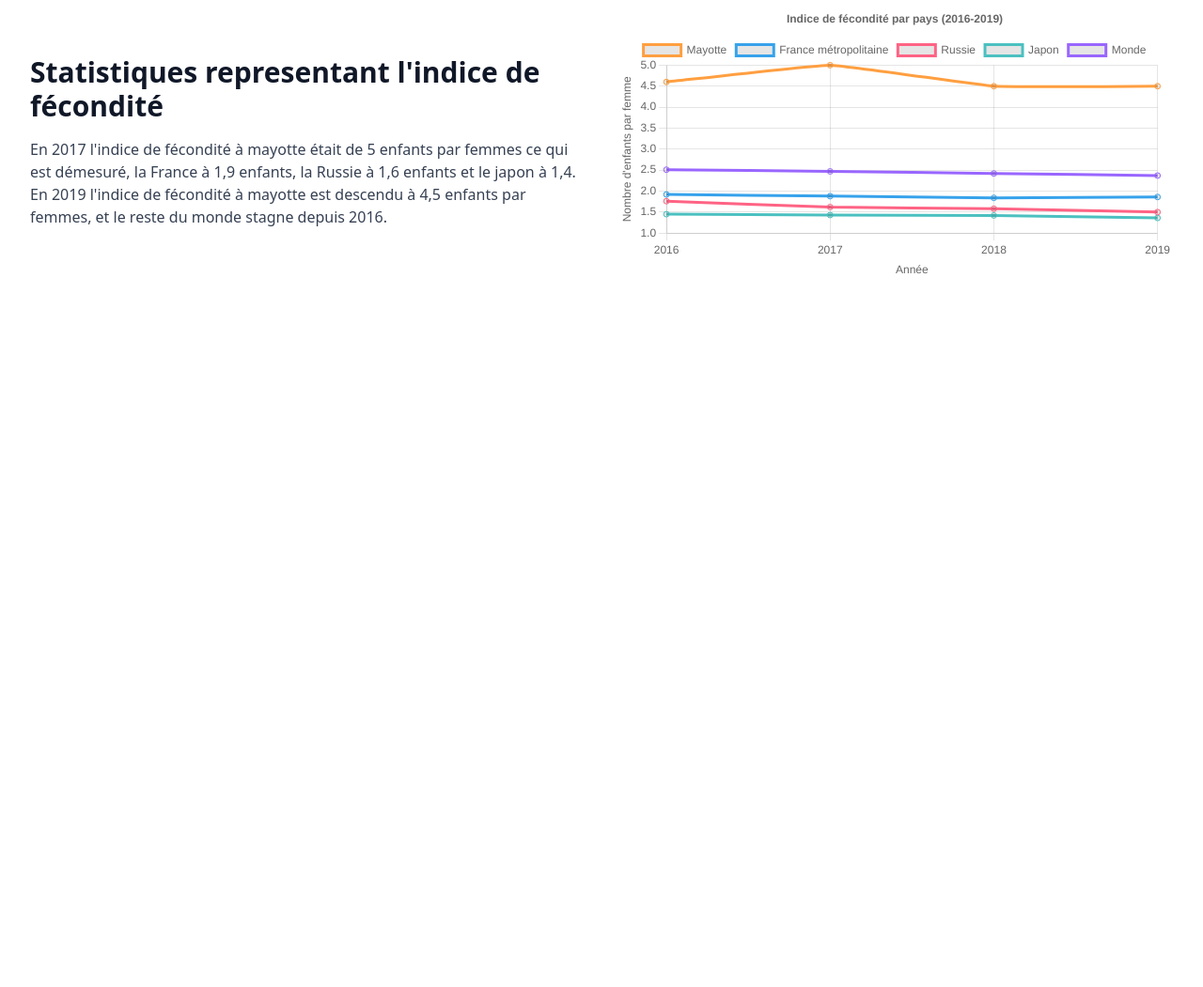
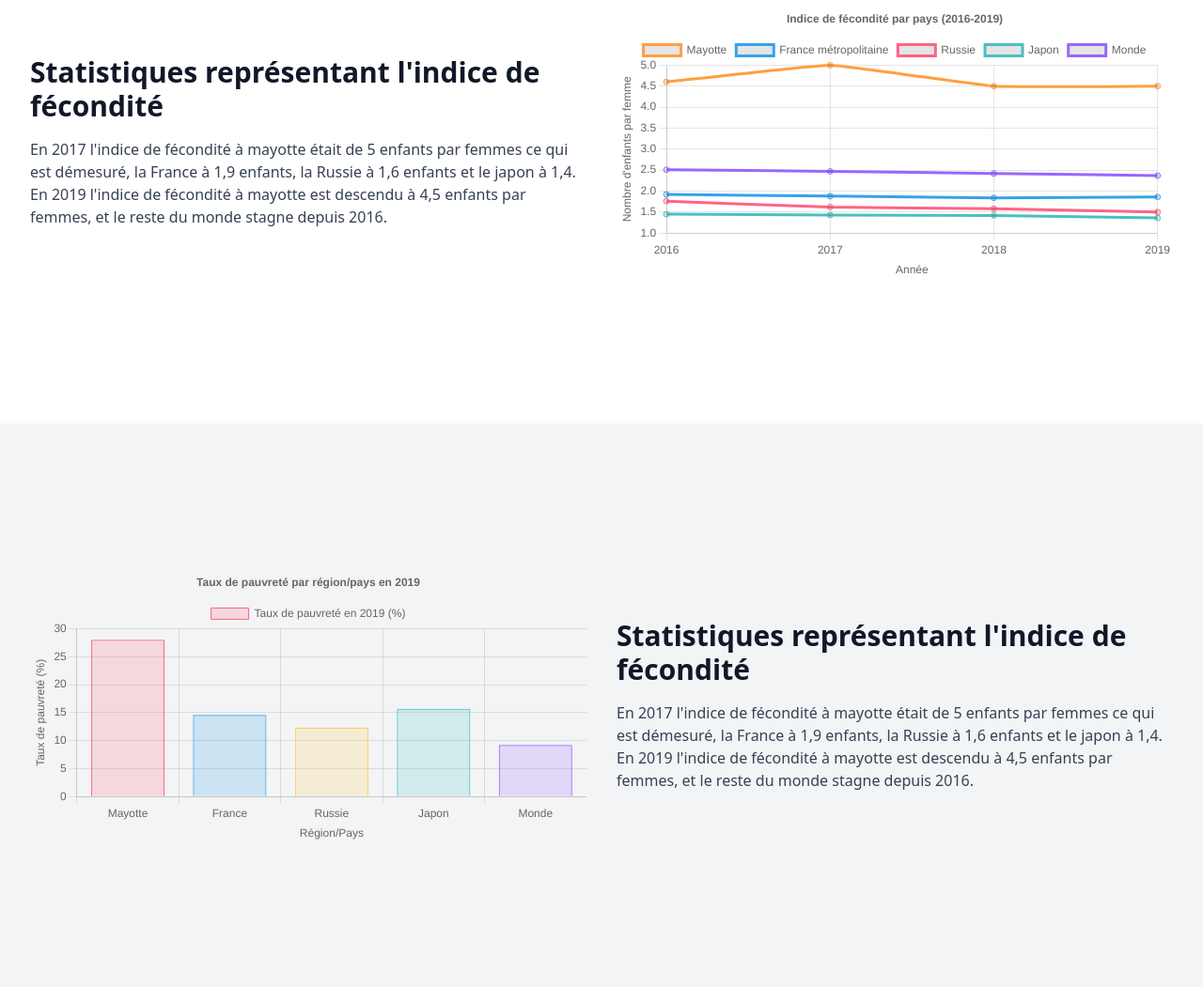
Before and after one commit to Tar1dev/site-geo-mayotte, a website built with Vite: page index.html in a window 1280 px wide. Shown: the part 2205-3256 px from the top of the page at 94% size. Before the commit the page ends 2656 px from the top, so only its background shows below. Built offline with nearby package versions, Linux system fonts and the light colour scheme.

Commit message:
taux de pauvrete

```diff
--- a/index.html
+++ b/index.html
@@ -33,7 +33,8 @@
           </h1>
 
           <p class="mt-4 max-w-lg sm:text-xl/relaxed">
-            Mayotte 2019 : entre crises et résilience, découvrez les enjeux et réalités d'un territoire en pleine mutation.
+            Mayotte 2019 : entre crises et résilience, découvrez les enjeux et
+            réalités d'un territoire en pleine mutation.
           </p>
 
           <div class="mt-8 flex flex-wrap gap-4 text-center">
@@ -72,17 +73,22 @@
     </section>
     <section id="section1" class="">
       <div class="mx-auto max-w-screen-xl px-4 py-8 sm:px-6 lg:px-8">
-        <div class="grid grid-cols-1 gap-4 md:grid-cols-2 md:items-center md:gap-8">
+        <div
+          class="grid grid-cols-1 gap-4 md:grid-cols-2 md:items-center md:gap-8"
+        >
           <div>
             <div class="max-w-lg md:max-w-none">
               <h2 class="text-2xl font-semibold text-gray-900 sm:text-3xl">
-                Graphique representant la population et la migration à mayotte en 2019
+                Graphique representant la population et la migration à mayotte
+                en 2019
               </h2>
 
               <p class="mt-4 text-gray-700">
-                Mayotte était composé de 256 500 habitants en 2019 pour environ 20% de migrands clandestins. Cela represente
-                1/5 de la population. La croissance de la population de 2012 à 2017 a augmenté de 21% alors que la France n'est qu'à 2,4%
-                dans les métropolitaines.
+                Mayotte était composé de 256 500 habitants en 2019 pour environ
+                20% de migrands clandestins. Cela represente 1/5 de la
+                population. La croissance de la population de 2012 à 2017 a
+                augmenté de 21% alors que la France n'est qu'à 2,4% dans les
+                métropolitaines.
               </p>
             </div>
           </div>
@@ -95,7 +101,9 @@
     </section>
     <section class="bg-gray-100 pt-30 pb-30">
       <div class="mx-auto max-w-screen-xl px-4 py-8 sm:px-6 lg:px-8">
-        <div class="grid grid-cols-1 gap-4 md:grid-cols-2 md:items-center md:gap-8">
+        <div
+          class="grid grid-cols-1 gap-4 md:grid-cols-2 md:items-center md:gap-8"
+        >
           <div>
             <canvas id="nataliteChart"></canvas>
           </div>
@@ -106,30 +114,34 @@
               </h2>
 
               <p class="mt-4 text-gray-700">
-                Voici l'esperance de vie à mayotte par rapport au monde. Nous voyons ici que l'esperance de vie la plus haute est de
-                84,5 ans au japon et que la plus basse est celle de la russie pour 73,2 ans. On voit que la moyenne d'esperance de vie à mayotte
-                est supérieure à la moyenne mondiale.
-
+                Voici l'esperance de vie à mayotte par rapport au monde. Nous
+                voyons ici que l'esperance de vie la plus haute est de 84,5 ans
+                au japon et que la plus basse est celle de la russie pour 73,2
+                ans. On voit que la moyenne d'esperance de vie à mayotte est
+                supérieure à la moyenne mondiale.
               </p>
             </div>
           </div>
-
         </div>
       </div>
     </section>
     <section id="section3" class="pt-30 pb-30">
       <div class="mx-auto max-w-screen-xl px-4 py-8 sm:px-6 lg:px-8">
-        <div class="grid grid-cols-1 gap-4 md:grid-cols-2 md:items-center md:gap-8">
+        <div
+          class="grid grid-cols-1 gap-4 md:grid-cols-2 md:items-center md:gap-8"
+        >
           <div>
             <div class="max-w-lg md:max-w-none">
               <h2 class="text-2xl font-semibold text-gray-900 sm:text-3xl">
-               Statistiques representant l'indice de fécondité
+                Statistiques représentant l'indice de fécondité
               </h2>
 
               <p class="mt-4 text-gray-700">
-                En 2017 l'indice de fécondité à mayotte était de 5 enfants par femmes ce qui est démesuré, la France à 1,9 enfants,
-                la Russie à 1,6 enfants et le japon à 1,4. En 2019 l'indice de fécondité à mayotte est descendu à 4,5 enfants
-                par femmes, et le reste du monde stagne depuis 2016.
+                En 2017 l'indice de fécondité à mayotte était de 5 enfants par
+                femmes ce qui est démesuré, la France à 1,9 enfants, la Russie à
+                1,6 enfants et le japon à 1,4. En 2019 l'indice de fécondité à
+                mayotte est descendu à 4,5 enfants par femmes, et le reste du
+                monde stagne depuis 2016.
               </p>
             </div>
           </div>
@@ -140,9 +152,36 @@
         </div>
       </div>
     </section>
+    <section id="section3" class="pt-30 pb-30 bg-gray-100">
+      <div class="mx-auto max-w-screen-xl px-4 py-8 sm:px-6 lg:px-8">
+        <div
+          class="grid grid-cols-1 gap-4 md:grid-cols-2 md:items-center md:gap-8"
+        >
+          <div>
+            <canvas id="pauvreteChart"></canvas>
+          </div>
+          <div>
+            <div class="max-w-lg md:max-w-none">
+              <h2 class="text-2xl font-semibold text-gray-900 sm:text-3xl">
+                Statistiques représentant l'indice de fécondité
+              </h2>
+
+              <p class="mt-4 text-gray-700">
+                En 2017 l'indice de fécondité à mayotte était de 5 enfants par
+                femmes ce qui est démesuré, la France à 1,9 enfants, la Russie à
+                1,6 enfants et le japon à 1,4. En 2019 l'indice de fécondité à
+                mayotte est descendu à 4,5 enfants par femmes, et le reste du
+                monde stagne depuis 2016.
+              </p>
+            </div>
+          </div>
+        </div>
+      </div>
+    </section>
   </body>
   <script src="https://cdn.jsdelivr.net/npm/chart.js"></script>
   <script type="module" src="src/charts/population.js"></script>
   <script type="module" src="src/charts/natalite.js"></script>
   <script type="module" src="src/charts/fecondite.js"></script>
+  <script type="module" src="src/charts/pauvrete.js"></script>
 </html>
--- /dev/null
+++ b/src/charts/pauvrete.js
@@ -0,0 +1,55 @@
+const ctx = document.getElementById('pauvreteChart').getContext('2d');
+
+  const labels = ["Mayotte", "France", "Russie", "Japon", "Monde"];
+  const data = {
+    labels: labels,
+    datasets: [{
+      label: 'Taux de pauvreté en 2019 (%)',
+      data: [28, 14.6, 12.3, 15.7, 9.2],
+      backgroundColor: [
+        'rgba(255, 99, 132, 0.2)',
+        'rgba(54, 162, 235, 0.2)',
+        'rgba(255, 205, 86, 0.2)',
+        'rgba(75, 192, 192, 0.2)',
+        'rgba(153, 102, 255, 0.2)',
+      ],
+      borderColor: [
+        'rgb(255, 99, 132)',
+        'rgb(54, 162, 235)',
+        'rgb(255, 205, 86)',
+        'rgb(75, 192, 192)',
+        'rgb(153, 102, 255)',
+      ],
+      borderWidth: 1
+    }]
+  };
+
+  const config = {
+    type: 'bar',
+    data: data,
+    options: {
+      scales: {
+        y: {
+          beginAtZero: true,
+          title: {
+            display: true,
+            text: 'Taux de pauvreté (%)'
+          }
+        },
+        x: {
+          title: {
+            display: true,
+            text: 'Région/Pays'
+          }
+        }
+      },
+      plugins: {
+        title: {
+          display: true,
+          text: 'Taux de pauvreté par région/pays en 2019'
+        }
+      }
+    },
+  };
+
+  new Chart(ctx, config);
```
